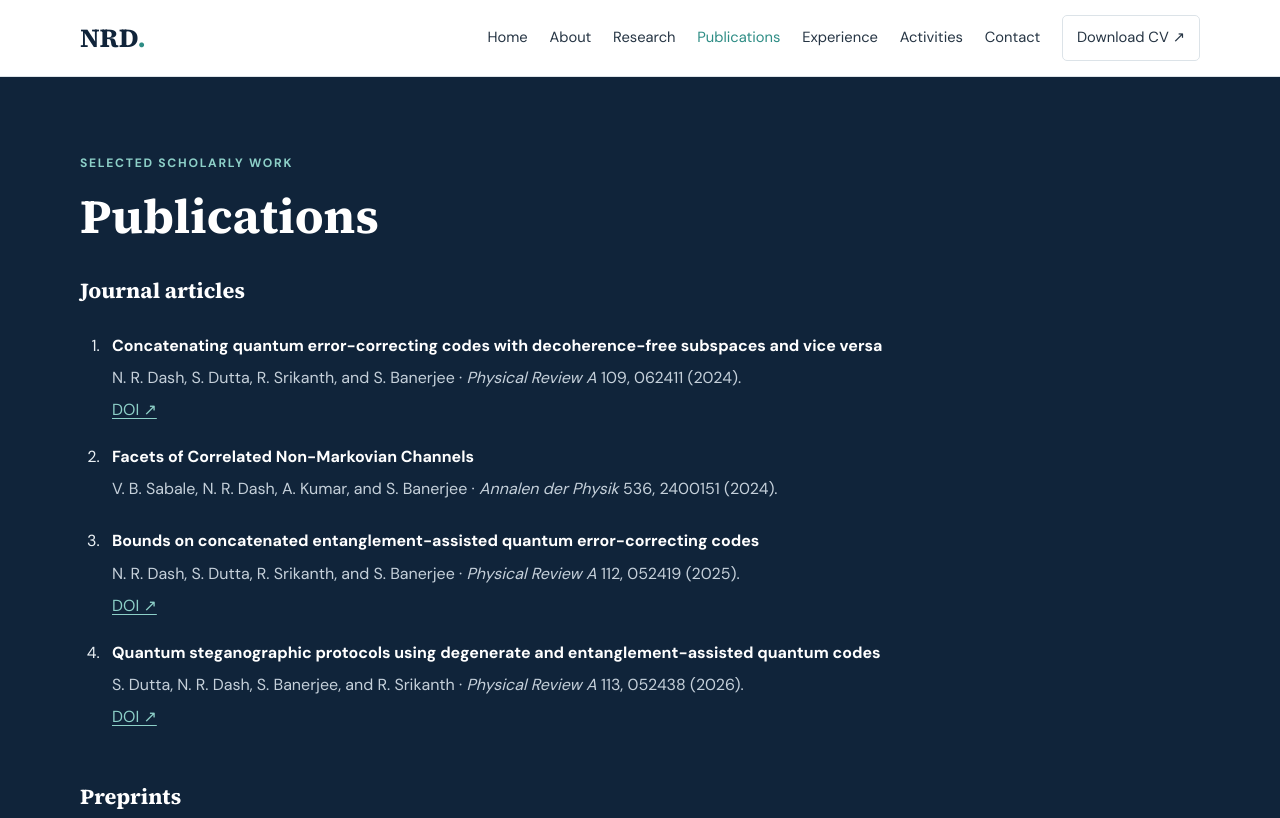
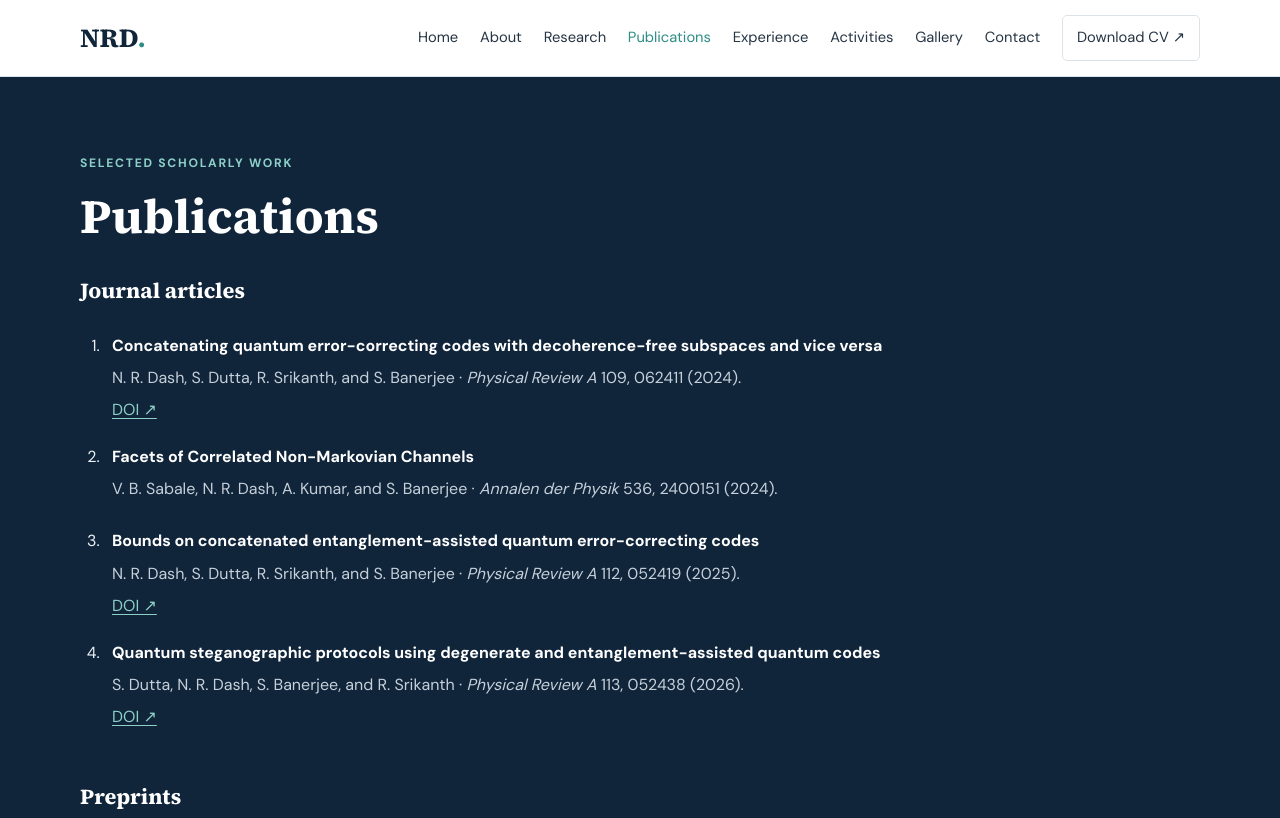
Before and after one commit to nihudash/nihudash.github.io, a plain HTML site: page publications.html in a window 1280 px wide. Shown: the top 818 px of the page. Drawn offline with Linux system fonts and the light colour scheme.

Commit message:
Update publications.html

```diff
--- a/publications.html
+++ b/publications.html
@@ -11,7 +11,7 @@
 <div class="nav-links">
 <a href="index.html">Home</a><a href="about.html">About</a><a href="research.html">Research</a>
 <a href="publications.html">Publications</a><a href="experience.html">Experience</a>
-<a href="activities.html">Activities</a><a href="contact.html">Contact</a>
+<a href="activities.html">Activities</a><a href="gallery.html">Gallery</a><a href="contact.html">Contact</a>
 <a class="nav-cv" href="Nihar_Ranjan_Dash_CV.pdf" target="_blank" rel="noopener">Download CV ↗</a>
 </div></nav></header><main><section class="section section-dark" id="publications">
       <div class="container">
```
